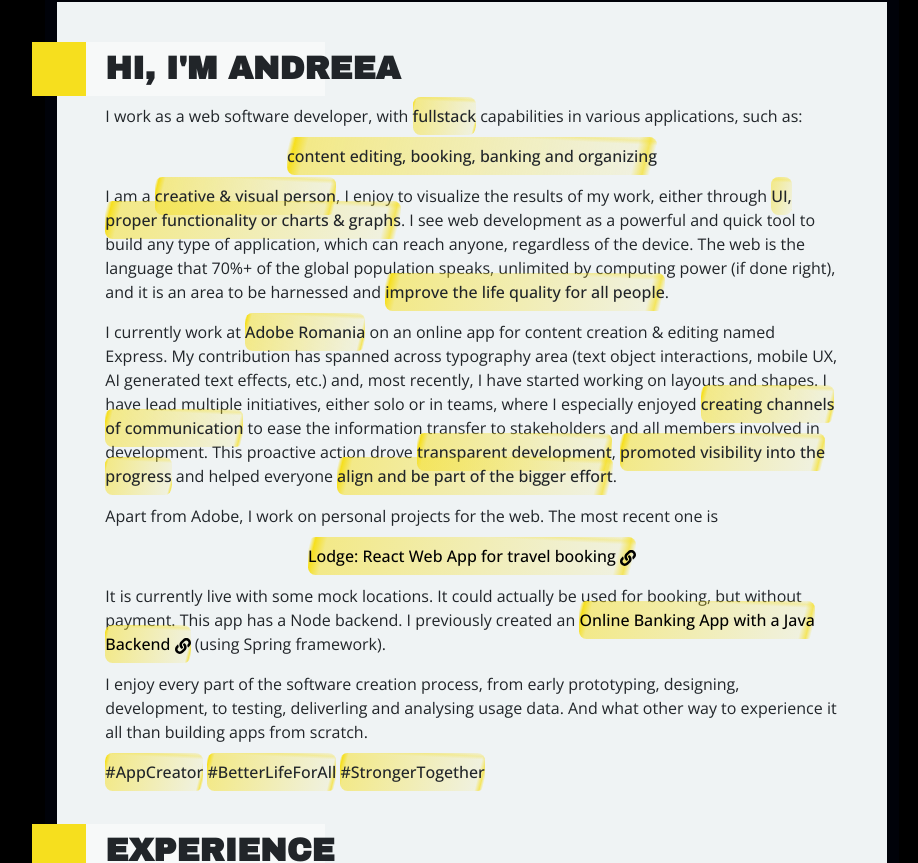
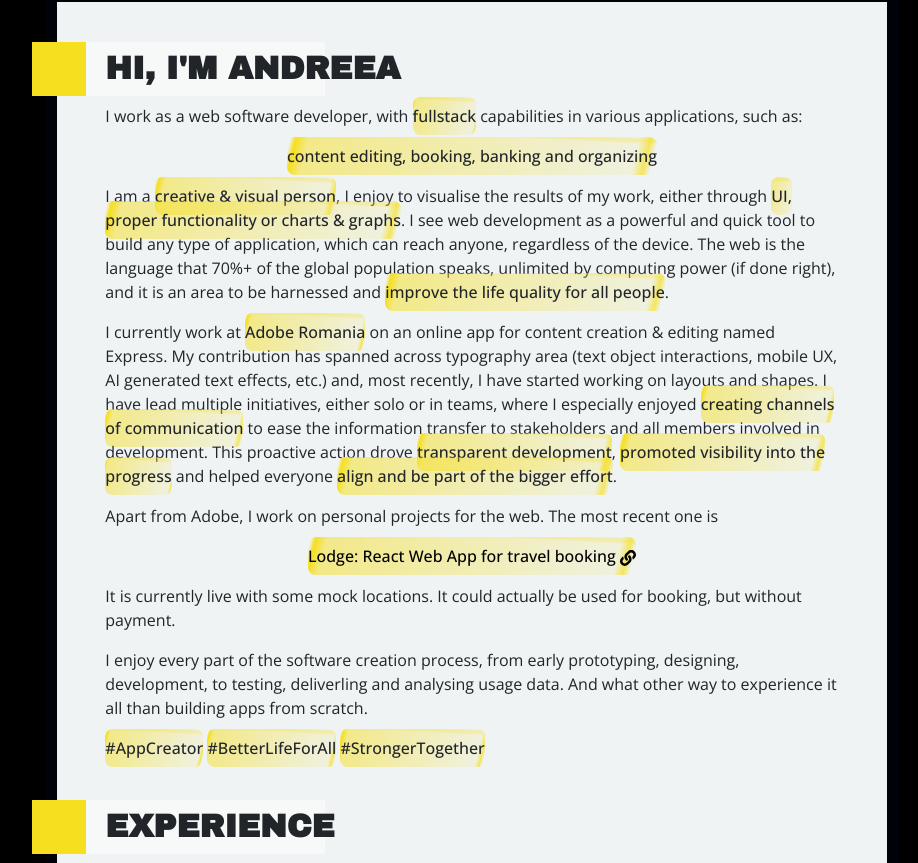
Before and after one commit to andreeadracovita/andreeadracovita.github.io, a React (Vite) app: page / in a window 1280 px wide. Shown: the part 444-1307 px from the top of the page, without its empty margins (168-1086 px from the left). Built offline with nearby package versions, Linux system fonts and the light colour scheme.

Commit message:
Build push

```diff
--- a/src/components/About.jsx
+++ b/src/components/About.jsx
@@ -12,11 +12,11 @@ export default function About() {
 			</div>
 			<p>I work as a web software developer, with <span className="sharpie-highlight">fullstack</span> capabilities in various applications, such as:</p>
 			<p className="text-center my-3"><span className="sharpie-highlight">content editing, booking, banking and organizing</span></p>
-			<p>I am a <span className="sharpie-highlight">creative & visual person</span>, I enjoy to visualize the results of my work, either through <span className="sharpie-highlight">UI, proper functionality or charts & graphs</span>. I see web development as a powerful and quick tool to build any type of application, which can reach anyone, regardless of the device. The web is the language that 70%+ of the global population speaks, unlimited by computing power (if done right), and it is an area to be harnessed and <span className="sharpie-highlight">improve the life quality for all people</span>.</p>
+			<p>I am a <span className="sharpie-highlight">creative & visual person</span>, I enjoy to visualise the results of my work, either through <span className="sharpie-highlight">UI, proper functionality or charts & graphs</span>. I see web development as a powerful and quick tool to build any type of application, which can reach anyone, regardless of the device. The web is the language that 70%+ of the global population speaks, unlimited by computing power (if done right), and it is an area to be harnessed and <span className="sharpie-highlight">improve the life quality for all people</span>.</p>
 			<p className="mt-3">I currently work at <span className="sharpie-highlight">Adobe Romania</span> on an online app for content creation & editing named Express. My contribution has spanned across typography area (text object interactions, mobile UX, AI generated text effects, etc.) and, most recently, I have started working on layouts and shapes. I have lead multiple initiatives, either solo or in teams, where I especially enjoyed <span className="sharpie-highlight">creating channels of communication</span> to ease the information transfer to stakeholders and all members involved in development. This proactive action drove <span className="sharpie-highlight">transparent development</span>, <span className="sharpie-highlight">promoted visibility into the progress</span> and helped everyone <span className="sharpie-highlight">align and be part of the bigger effort</span>.</p>
 			<p className="mt-3">Apart from Adobe, I work on personal projects for the web. The most recent one is</p>
 			<p className="text-center my-3"><span className="sharpie-highlight"><a href="#lodge" className="text-redirect">Lodge: React Web App for travel booking <FaLink /></a></span></p>
-			<p>It is currently live with some mock locations. It could actually be used for booking, but without payment. This app has a Node backend. I previously created an <span className="sharpie-highlight"><a href="#banking" className="text-redirect">Online Banking App with a Java Backend <FaLink /></a></span> (using Spring framework).</p>
+			<p>It is currently live with some mock locations. It could actually be used for booking, but without payment.</p>
 			<p className="mt-3">I enjoy every part of the software creation process, from early prototyping, designing, development, to testing, deliverling and analysing usage data. And what other way to experience it all than building apps from scratch.</p>
 			<p className="mt-3"><span className="sharpie-highlight">#AppCreator</span> <span className="sharpie-highlight">#BetterLifeForAll</span> <span className="sharpie-highlight">#StrongerTogether</span></p>
 		</section>
--- a/src/components/Projects.jsx
+++ b/src/components/Projects.jsx
@@ -7,13 +7,13 @@ export default function Projects() {
 	return (
 		<section id="projects">
 			<div className="my-5">
-				<div className="anchor-parent">
+				<div id="lodge" className="anchor-parent">
 					<h2 className="fw-bold text-uppercase archivo-black-regular subsection-header z-1 text-start">Projects</h2>
 					<Tag />
 				</div>
 
 				<div className="col-12 anchor-parent">
-					<div id="lodge" className="grey-card p-4 mb-3">
+					<div className="grey-card p-4 mb-3">
 						<p className="fw-bold fs-5 sharpie-highlight d-inline-block">Lodge - Travel Booking Web App</p>
 						<ul className="ps-4">
 							<li>Plan, design and develop an Accommodation Booking web app which enables property owners to list their places and users to create bookings</li>
@@ -49,7 +49,7 @@ export default function Projects() {
 						</a>
 					</div>
 
-					<div id="banking" className="grey-card p-4">
+					<div className="grey-card p-4">
 						<p className="fw-bold fs-5 sharpie-highlight d-inline-block">eBanking Fullstack Web App</p>
 						<ul className="ps-4">
 							<li>Plan, design and develop Java Fullstack Application for eBanking operations</li>
```
Also changed, not shown: 6 other files (tests, documents, lock files or other folders).
